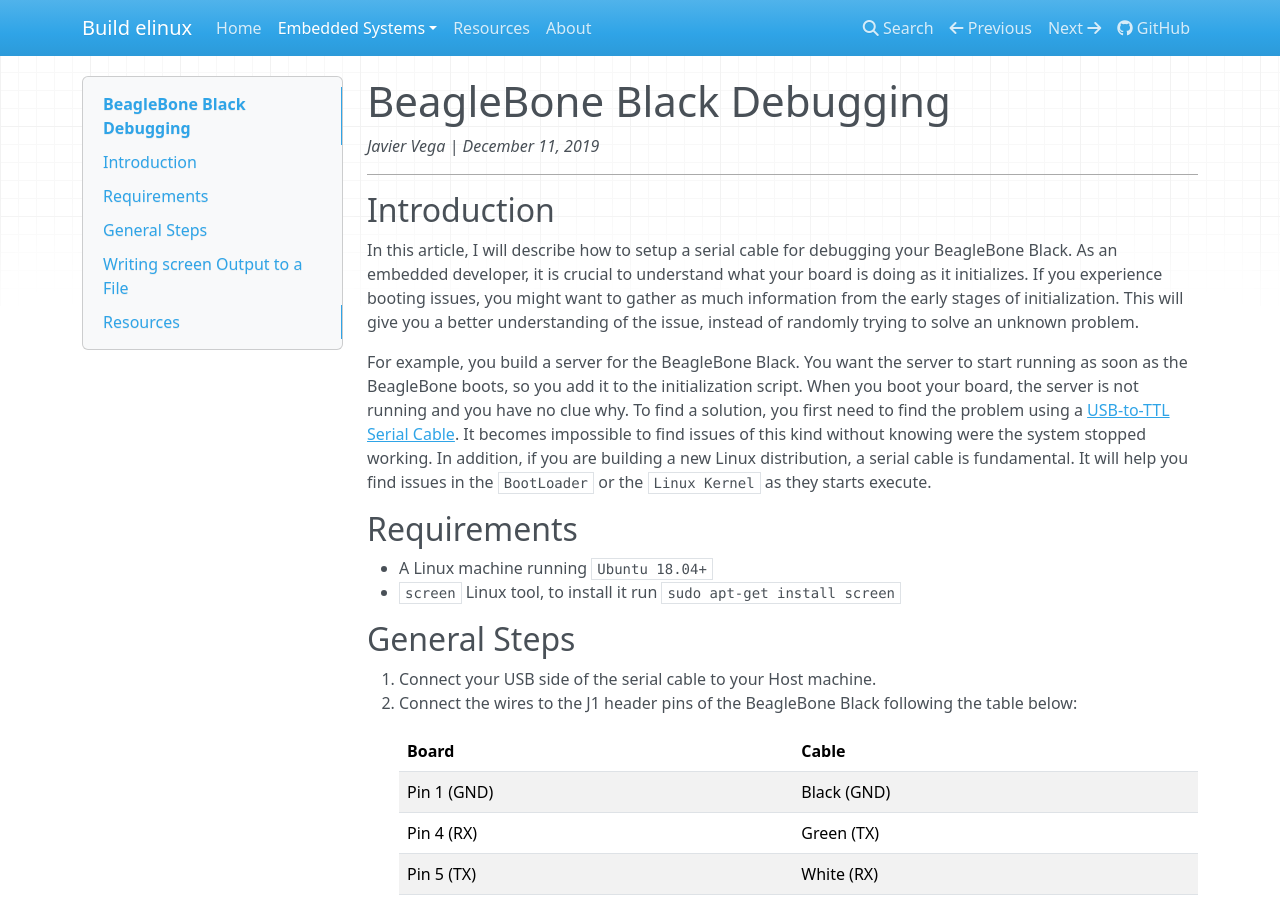
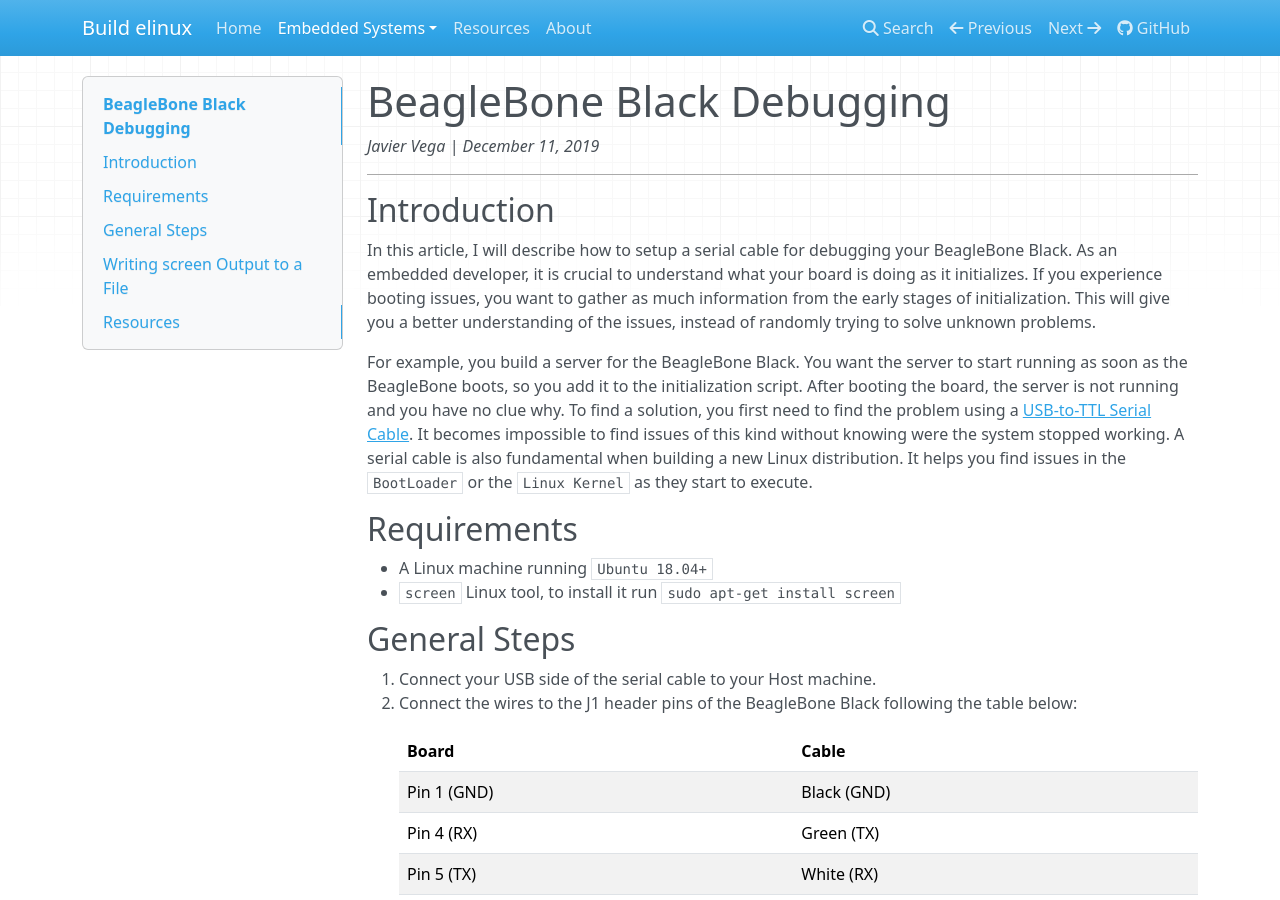
Before and after one commit to buildelinux/buildelinux, an MkDocs documentation site: the page built from docs/embedded_systems/debugging/serial_debug.md, in a window 1280 px wide and 900 px high. Built offline with MkDocs 1.6.1, drawn with Linux system fonts in a browser that asks for light colours; nearby versions of some CDN libraries.

Commit message:
Refactoring

```diff
--- a/docs/embedded_systems/debugging/serial_debug.md
+++ b/docs/embedded_systems/debugging/serial_debug.md
@@ -7,20 +7,22 @@ _Javier Vega | December 11, 2019_
 ## Introduction
 In this article, I will describe how to setup a serial cable for debugging your BeagleBone Black.
 As an embedded developer, it is crucial to understand what your board is doing as it initializes.
-If you experience booting issues, you might want to gather as much information from the early stages of initialization.
-This will give you a better understanding of the issue, instead of randomly trying to solve an unknown problem.
+If you experience booting issues, you want to gather as much information from the early stages of initialization.
+This will give you a better understanding of the issues, instead of randomly trying to solve unknown problems.
 
 For example, you build a server for the BeagleBone Black.
 You want the server to start running as soon as the BeagleBone boots, so you add it to the initialization script.
-When you boot your board, the server is not running and you have no clue why.
+After booting the board, the server is not running and you have no clue why.
 To find a solution, you first need to find the problem using a [USB-to-TTL Serial Cable](https://elinux.org/Beagleboard:BeagleBone_Black_Serial).
 It becomes impossible to find issues of this kind without knowing were the system stopped working.
-In addition, if you are building a new Linux distribution, a serial cable is fundamental.
-It will help you find issues in the `BootLoader` or the `Linux Kernel` as they starts execute.
+A serial cable is also fundamental when building a new Linux distribution.
+It helps you find issues in the `BootLoader` or the `Linux Kernel` as they start to execute.
+
 
 ## Requirements
 * A Linux machine running `Ubuntu 18.04+`
 * `screen` Linux tool, to install it run `sudo apt-get install screen`
+
 
 ## General Steps
 1. Connect your USB side of the serial cable to your Host machine.
@@ -52,5 +54,6 @@ To open the file, run `nano screenlog.0`.
 
 ![Nano](attachments/Nano.png)
 
+
 ## Resources
 [How to connect the BeagleBone Black](https://www.dummies.com/computers/beaglebone/how-to-connect-the-beaglebone-black-via-serial-over-usb/)
```
